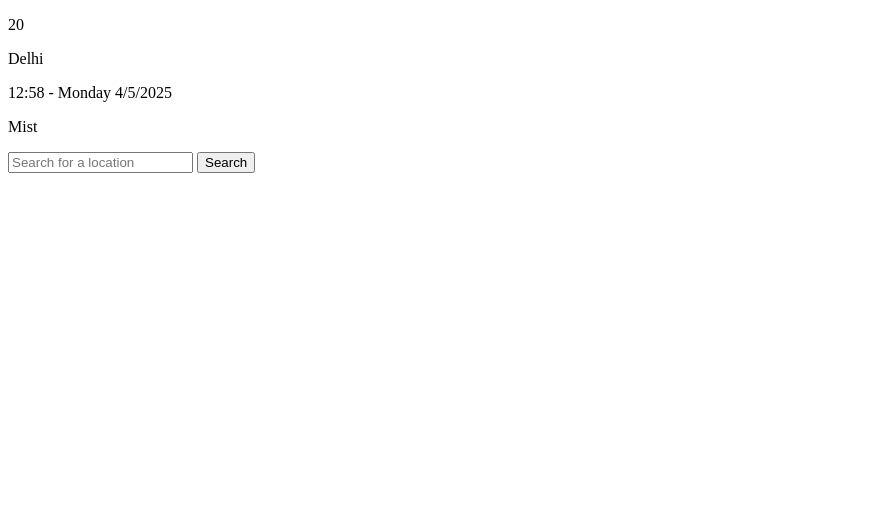
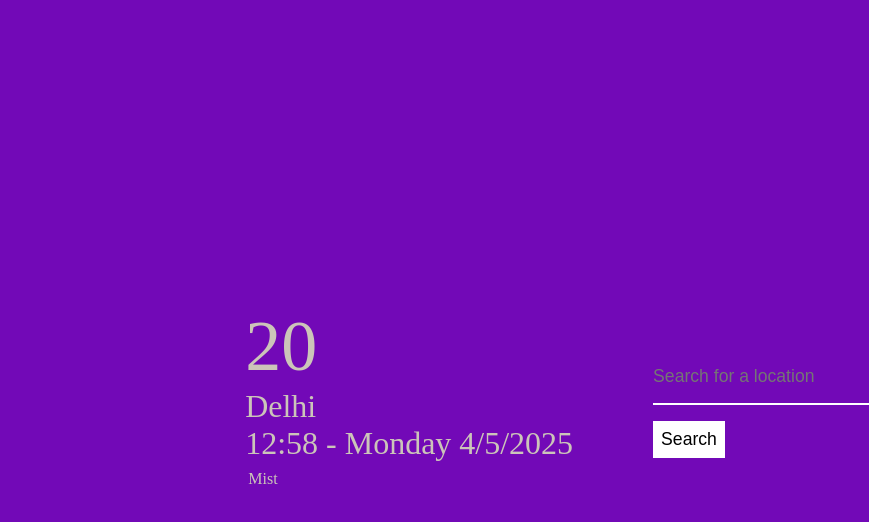
Before and after one commit to SriHariAvula/WeatherApp, a plain HTML site: page index.html in a window 1280 px wide. Shown: the whole page, without its empty margins (0-869 px from the left). Drawn offline with Linux system fonts and the light colour scheme.

Commit message:
Add Styling of the page using CSS

```diff
--- a/index.html
+++ b/index.html
@@ -5,6 +5,7 @@
     <meta charset="UTF-8">
     <meta name="viewport" content="width=device-width, initial-scale=1.0">
     <title>Weather App</title>
+    <link rel="stylesheet" href="style.css">
 </head>
 
 <body>
--- a/style.css
+++ b/style.css
@@ -0,0 +1,56 @@
+* {
+    margin: 0%;
+    padding: 0%;
+}
+
+.container {
+    width: 100%;
+    height: 100vh;
+    display: flex;
+    justify-content: center;
+    align-items: center;
+    background-color: #7209b7;
+}
+
+.weather_container {
+    color: #ccc5b9;
+}
+
+.temp {
+    font-size: 4.5rem;
+}
+
+.location {
+    font-size: 2rem;
+}
+
+.condition {
+    margin: 0.5rem;
+    margin-left: 0.2rem;
+}
+
+footer {
+    height: 100px;
+    margin: 5rem;
+}
+
+.search_area {
+    padding: 1rem 0;
+    outline: none;
+    border: none;
+    color: white;
+    background-color: transparent;
+    font-size: 1.1rem;
+    border-bottom: 2px solid white;
+    width: 90%;
+}
+
+footer form button {
+    padding: 0.5rem;
+    background-color: white;
+    margin-top: 1rem;
+    font-size: 1.1rem;
+    outline: none;
+    border: none;
+    cursor: pointer;
+}
```
